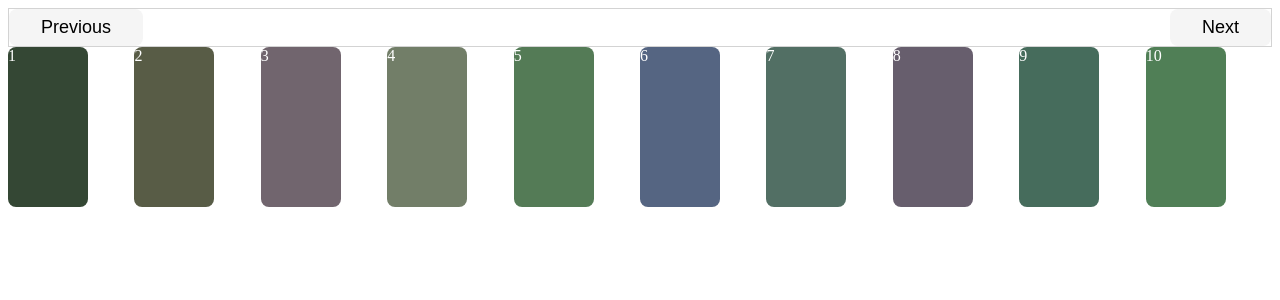
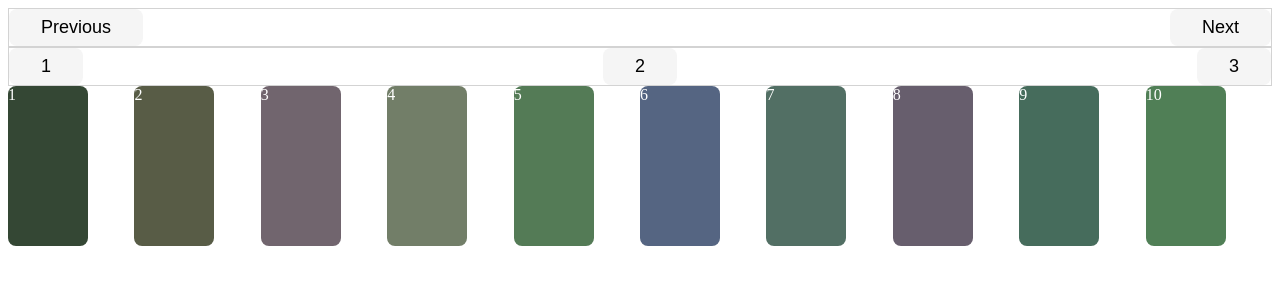
Before and after one commit to luizfiorentino/reusable-components-hub, a Next.js app: page /pagination in a window 1280 px wide. Shown: the top 300 px of the page. Built offline with nearby package versions, Linux system fonts and the light colour scheme.

Commit message:
added numbered buttons to pagination

```diff
--- a/components/pagination/index.js
+++ b/components/pagination/index.js
@@ -9,7 +9,7 @@ export default function Pagination({ arrayOfCards, cardsPerPage }) {
   cardsPerPage = 10;
 
   const arrayOfNumbers = [];
-  for (let i = 1; i <= 91; i++) {
+  for (let i = 1; i <= 21; i++) {
     arrayOfNumbers.push(i);
   }
   console.log(arrayOfNumbers);
@@ -17,29 +17,39 @@ export default function Pagination({ arrayOfCards, cardsPerPage }) {
   const numberOfButtons = Math.ceil(arrayOfNumbers.length / cardsPerPage);
   console.log(numberOfButtons);
 
-  const blavariable = (paginationIndex - 1) * cardsPerPage;
-  console.log("blavariable", blavariable);
+  const startSet = (paginationIndex - 1) * cardsPerPage;
+  const endSet = startSet + 10;
+  console.log("startSet", startSet);
 
   const previousList = () => setPaginationIndex(paginationIndex - 1);
   const nextList = () => setPaginationIndex(paginationIndex + 1);
   console.log("paginationIndex", paginationIndex);
 
+  const paginationButtons = [];
+  for (let i = 0; i < numberOfButtons; i++) {
+    paginationButtons.push({ index: i });
+  }
+  console.log("paginationButtons", paginationButtons[0]["index"]);
+
   return (
     <div>
-      {" "}
       <div className={styles.paginationContainer}>
         <Button onClick={() => previousList()}>Previous</Button>
         <Button onClick={() => nextList()}>Next</Button>
       </div>
+      <div className={styles.paginationContainer}>
+        {paginationButtons.length &&
+          paginationButtons.map((button, index) => (
+            <Button>{index + 1}</Button>
+          ))}
+      </div>
       <div className={styles.listOfCardsContainer}>
-        {arrayOfNumbers
-          .slice(blavariable, blavariable + 10)
-          .map((el, index) => (
-            <div className={styles.cardContainer}>
-              {" "}
-              <Card>{el}</Card>
-            </div>
-          ))}
+        {arrayOfNumbers.slice(startSet, endSet).map((el, index) => (
+          <div className={styles.cardContainer}>
+            {" "}
+            <Card>{el}</Card>
+          </div>
+        ))}
       </div>
     </div>
   );
```
